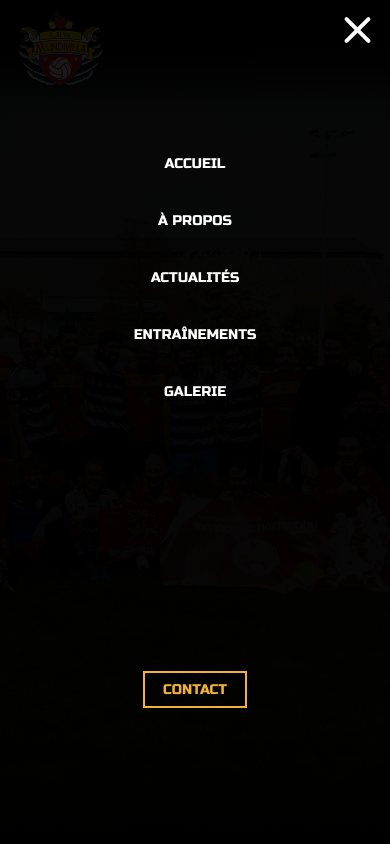
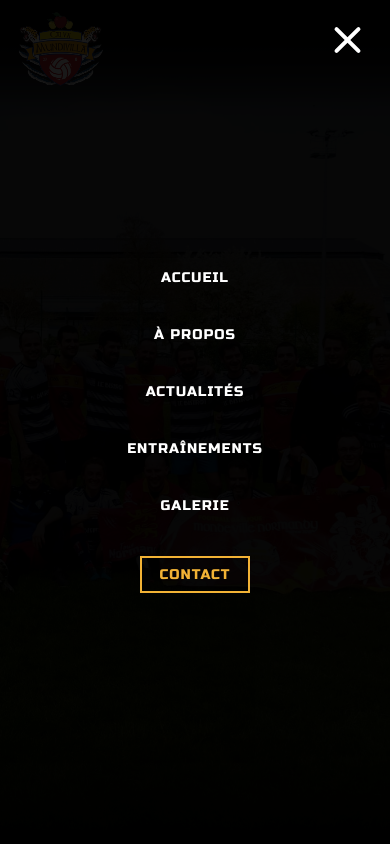
Before and after one commit to marieoc/mondeville-gaelic-next, a Next.js app: page / in a window 390 px wide. Both pictures are taken after a click on the button 357 px from the left and 30 px from the top of the page. Shown: the top 844 px of the page. Built offline with nearby package versions, Linux system fonts and the light colour scheme.

Commit message:
modified font size on header + toggleNavbar button

```diff
--- a/app/page.jsx
+++ b/app/page.jsx
@@ -23,7 +23,7 @@ const Home = () => {
         <h2 className="double-border">Actualités</h2>
 
         <div className="news_card__wrapper flex flex-wrap flex-center">
-          <a className="news_card double-border-card-effect">
+          <div className="news_card double-border-card-effect">
             <Image
               src="/img/affiche_entrainement.jpeg"
               alt="News Article"
@@ -33,9 +33,9 @@ const Home = () => {
             <div className="next_btn__wrapper flex flex-center">
               <a href="" className="next_btn simple-border">Lire la suite</a>
             </div>
-          </a>
+          </div>
 
-          <a className="news_card double-border-card-effect">
+          <div className="news_card double-border-card-effect">
             <Image
               src="/img/affiche_entrainement2.jpeg"
               alt="News Article"
@@ -45,9 +45,9 @@ const Home = () => {
             <div className="next_btn__wrapper flex flex-center">
               <a href="" className="next_btn simple-border">Lire la suite</a>
             </div>
-          </a>
+          </div>
 
-          <a className="news_card double-border-card-effect">
+          <div className="news_card double-border-card-effect">
             <Image
               src="/img/bg2.jpeg"
               alt="News Article"
@@ -57,7 +57,7 @@ const Home = () => {
             <div className="next_btn__wrapper flex flex-center">
               <a href="" className="next_btn simple-border">Lire la suite</a>
             </div>
-          </a>
+          </div>
         </div>
       </section>
 
--- a/components/Nav/Nav.jsx
+++ b/components/Nav/Nav.jsx
@@ -31,7 +31,7 @@ const Nav = () => {
           <span></span>
         </button>
 
-        <nav className={`mobile_navbar w-full flex flex-col space-around ${isMobileMenuOpen ? "active" : ""}`}>
+        <nav className={`mobile_navbar w-full flex flex-col flex-center ${isMobileMenuOpen ? "active" : ""}`}>
 
           <ul className="w-full flex flex-col flex-center">
             <li>
--- a/public/css/globals.css
+++ b/public/css/globals.css
@@ -134,8 +134,9 @@ header {
   width: 100vw;
   position: absolute; /* or fixed ? */
   z-index: 5;
-  font-size: 1.2rem;
+  font-size: 1.4rem;
   font-family: "Russo One";
+  letter-spacing: 0.1rem;
   text-transform: uppercase;
   background: linear-gradient(180deg, rgb(0, 0, 0) 0%, rgba(0, 0, 0, 0.8) 50%, rgba(0, 0, 0, 0) 100%);
 }
@@ -226,8 +227,8 @@ header {
   height: 30px;
   position: absolute;
   z-index: 6;
-  top: 0;
-  right: 0;
+  top: 10px;
+  right: 10px;
   border: none;
 }
 
@@ -277,10 +278,13 @@ header {
   transform: translateY(0) rotateZ(-45deg);
 }
 
+.burger.active {
+  position: fixed;
+}
+
 /* DESKTOP NAVBAR */
 .desktop_navbar {
   display: none;
-  letter-spacing: 0.1rem;
   /* CONTACT BUTTON */
 }
 @media (min-width: 980px) {
--- a/public/css/globals.scss
+++ b/public/css/globals.scss
@@ -100,8 +100,9 @@ header {
     width: 100vw;
     position: absolute; /* or fixed ? */
     z-index: 5;
-    font-size: 1.2rem;
+    font-size: 1.4rem;
     font-family: 'Russo One';
+    letter-spacing: .1rem;
     text-transform: uppercase;
     background: linear-gradient(180deg, rgba(0,0,0,1) 0%, rgba(0,0,0,.8) 50%, rgba(0,0,0,0) 100%);
 
@@ -169,8 +170,8 @@ header {
     height: 30px;
     position: absolute;
     z-index: 6;
-    top: 0;
-    right: 0;
+    top: 10px;
+    right: 10px;
     border: none;
 }
 
@@ -220,15 +221,18 @@ header {
     transform: translateY(0) rotateZ(-45deg);
 }
 
+.burger.active {
+    position: fixed;
+}
+
+
 /* DESKTOP NAVBAR */
 .desktop_navbar {
     display: none;
-    letter-spacing: .1rem;
 
     @media (min-width: breakpoints.$desktop) {
         display: flex;
     }
-
 
     ul {
         margin: 0 .5rem;
```
Also changed, not shown: 1 other file (tests, documents, lock files or other folders).
